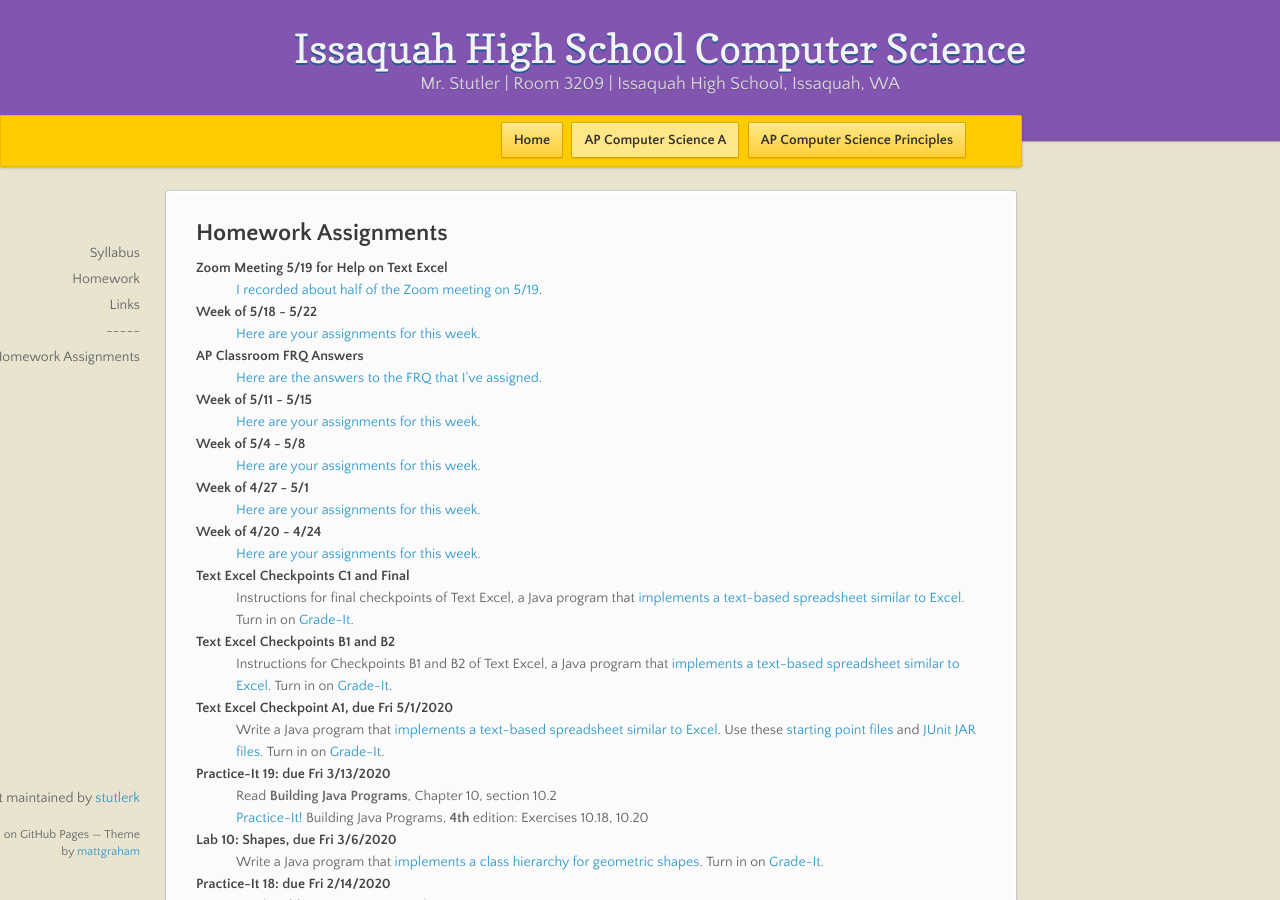
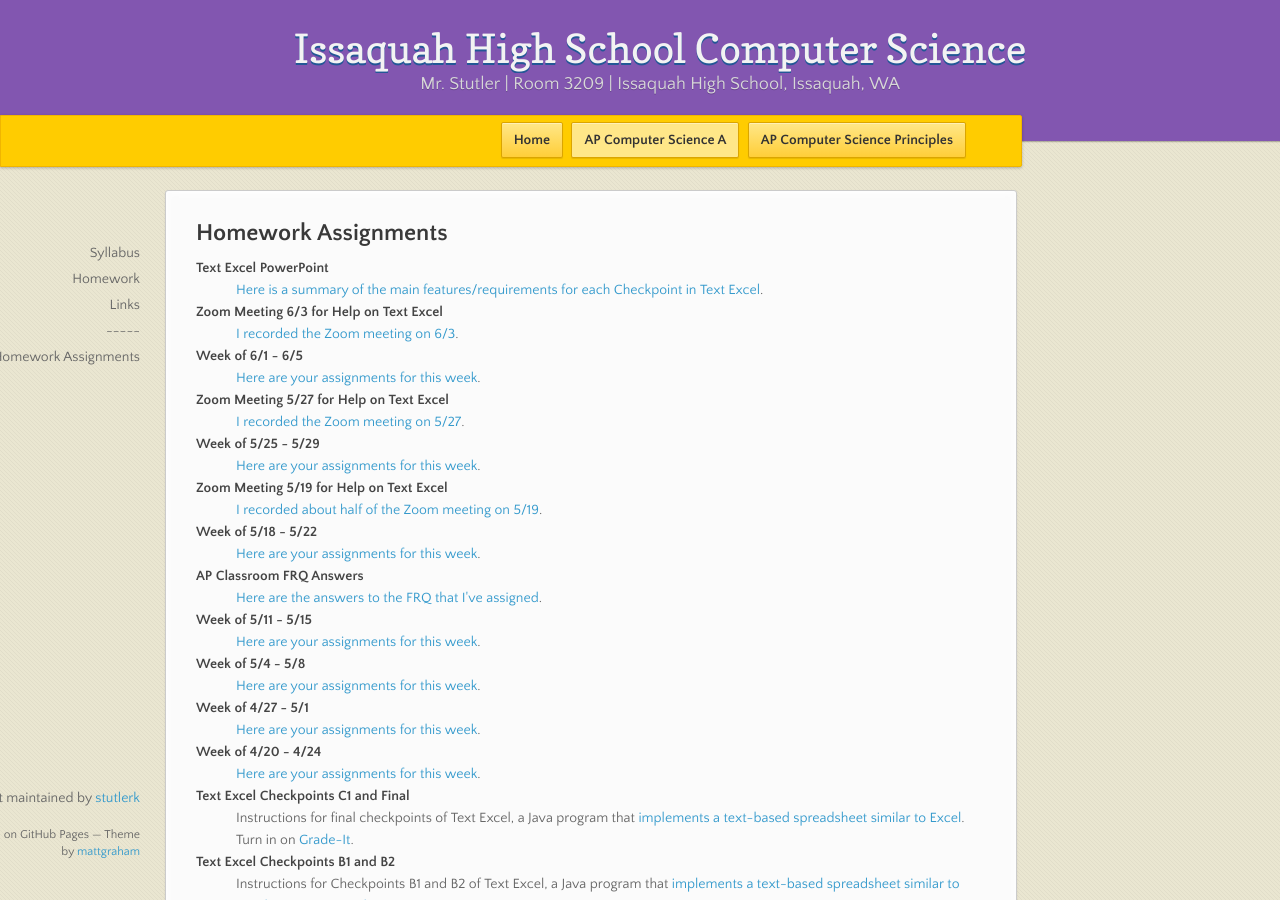
Before and after one commit to stutlerk/ihs-website, a Jekyll site: the page built from _apcsa/homework.html, in a window 1280 px wide and 900 px high. Built offline with Jekyll 4.4.1, drawn with Linux system fonts in a browser that asks for light colours; nearby versions of some CDN libraries.

Commit message:
Update homework.html

```diff
--- a/_apcsa/homework.html
+++ b/_apcsa/homework.html
@@ -10,6 +10,21 @@ layout: course
     <dt>Computer History Report, due 9/19/2018 at the beginning of class</dt>
     <dd><a href="https://issaquahwednet-my.sharepoint.com/personal/stutlerk_issaquah_wednet_edu/_layouts/15/guestaccess.aspx?docid=00f746ca063ec4fe89aaef3ed6d400941&authkey=AeHXKIjD7VBW10XG1QzwDCU">Computer history report assignment</a></dd>
     -->
+    <dt>Text Excel PowerPoint</dt>
+    <dd><a href="https://issaquahwednet-my.sharepoint.com/:p:/g/personal/stutlerk_issaquah_wednet_edu/EQJe--MunYtDiA90cQhY2gsBR80b0x82MgxacJIE8qeSqA?e=EwnsGN" target="_blank">Here is a summary of the main features/requirements for each Checkpoint in Text Excel</a>.</dd>
+
+    <dt>Zoom Meeting 6/3 for Help on Text Excel</dt>
+    <dd><a href="https://issaquahwednet-my.sharepoint.com/:f:/g/personal/stutlerk_issaquah_wednet_edu/Ei-TsTox5LRFt47aQ5Q9jLsBUyTwf9e5GV0xAW37K_PdTA?e=hB842p" target="_blank">I recorded the Zoom meeting on 6/3</a>.</dd>
+
+    <dt>Week of 6/1 - 6/5</dt>
+    <dd><a href="https://issaquahwednet-my.sharepoint.com/:w:/g/personal/stutlerk_issaquah_wednet_edu/EaP5yUNha5BFi9aABuFwiSUBuu3uVoTRGJ-xjgrc8k30CQ?e=xLx4pi" target="_blank">Here are your assignments for this week</a>.</dd>
+
+    <dt>Zoom Meeting 5/27 for Help on Text Excel</dt>
+    <dd><a href="https://issaquahwednet-my.sharepoint.com/:f:/g/personal/stutlerk_issaquah_wednet_edu/EmxEupuEZgBFmm1Y5mKIBuoBlZPKacnCk4vGbZlyZF8eRQ?e=YEgksf" target="_blank">I recorded the Zoom meeting on 5/27</a>.</dd>
+
+    <dt>Week of 5/25 - 5/29</dt>
+    <dd><a href="https://issaquahwednet-my.sharepoint.com/:w:/g/personal/stutlerk_issaquah_wednet_edu/EZpqk9l-Uz9PiBB0RObGmbIBkjIeBlcpf6jltZ_8ilKumQ?e=hDw3qO" target="_blank">Here are your assignments for this week</a>.</dd>
+
     <dt>Zoom Meeting 5/19 for Help on Text Excel</dt>
     <dd><a href="https://issaquahwednet-my.sharepoint.com/:f:/g/personal/stutlerk_issaquah_wednet_edu/EnzUXBnIBP9HjldG0R0TGp8BL2HWJTY38I2QZwGerBK_3A?e=n8Ek2m" target="_blank">I recorded about half of the Zoom meeting on 5/19</a>.</dd>
 
```
